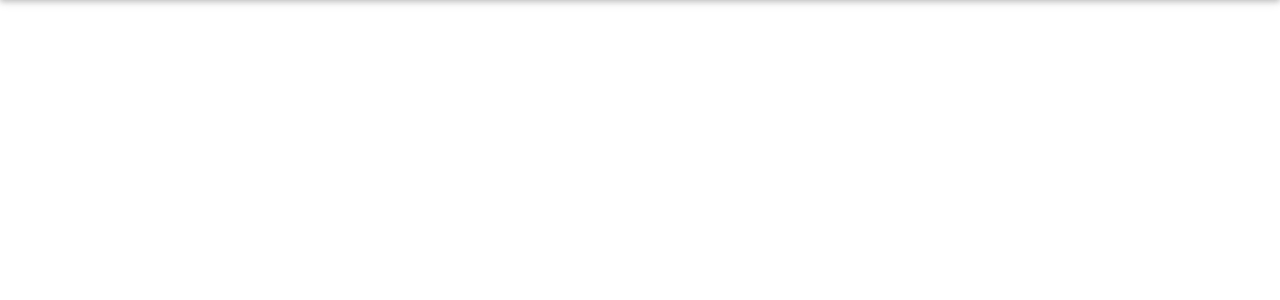
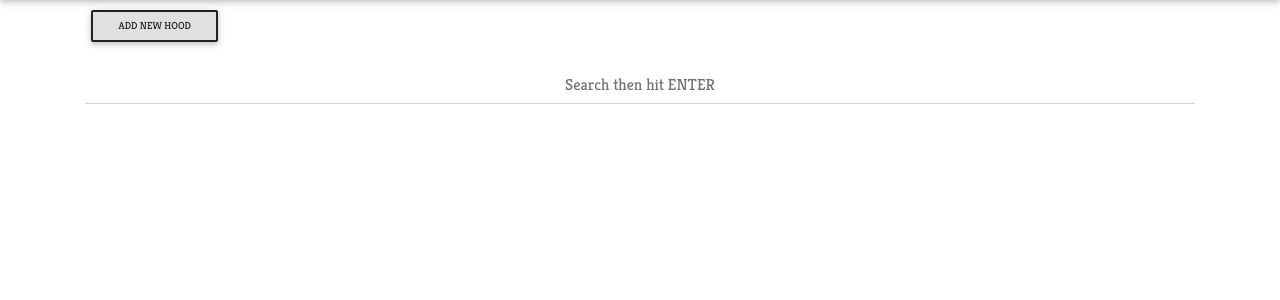
Before and after one commit to jusinam/Hood, a Django app: a page that uses templates/home.html in a window 1280 px wide. Shown: the part 56-356 px from the top of the page. Run offline with Django 3.2, Linux system fonts and the light colour scheme; data that the repository does not hold is empty; some libraries are stand-ins or nearby versions.

Commit message:
add more content to display all added hoods

```diff
--- a/templates/home.html
+++ b/templates/home.html
@@ -3,17 +3,46 @@
 {% block content %}
 <div class="container">
 
-    {% if user.is_authenticated %}
-    <form action="">
-        <div class="input-group md-form form-sm mb-4">
-            <input class="form-control my-0 py-0 red-border" type="text" placeholder="Search" aria-label="Search">
-            <div class="input-group-append">
-              <span class="input-group-text dark lighten-3" id="basic-text1"><i class="fas fa-search text-dark"
-                  aria-hidden="true"></i></span>
-            </div>
+   <p> <a class=" btn btn-sm align-middle btn-light btn-outline-dark waves-effect" href="{% url 'new-hood' %}">Add New Hood</a>
+     <form class="" method="get" action="{% url 'search' %}">
+        {% csrf_token %}
+        <div class="md-form my-0">
+            <input class="form-control mr-sm-2 text-center" type="text" placeholder="Search then hit ENTER" name="title" aria-label="Search">
+        </div>
+    </form>
+   </p>
+
+      <div class="row">
+          {% for hood in all_hoods %}
+          <div class="col-md-6" >
+
+      <!-- Card -->
+<div class="card" style="max-width: 50rem;">
+
+    <!-- Card image -->
+    <img class="card-img-top" src="{{hood.logo.url}}" alt="{{hood.name}}">
+
+    <!-- Card content -->
+    <div class="card-body rgba-brown-light p-3">
+       <span> <strong>Hood :</strong> {{hood.name}} </span>  <span class="text-right" style="margin-left: 30%;"> <strong>Locale :</strong> {{hood.location}}</span>
+        {% if request.user.profile.neighbourhood  == hood %}
+        <p class="text-center"></p>  <a href="{% url 'leave-hood'  hood.id %}" class="btn btn-outline-danger btn-md">Leave Hood</a>
+          <a href="{% url 'unhood' user.profile.neighbourhood.id %}" class="btn btn-md btn-outline-dark" style="margin-left: 28%;">Explore Hood</a></p>
+
+          {% elif not request.user.profile.neighbourhood %}
+          <a href="{% url 'join-hood'  hood.id %}" class="btn btn-outline-primary btn-md">Join Hood</a>
+          {% endif %}
+    </div>
+    <p class="card-text bd-highlight p-2">{{ hood.description }}</p>
+
+  </div>
+  <!-- Card -->
           </div>
-      </form>
-      {% endif %}
+
+
+          {% endfor %}
+      </div>
+
 
 
 </div>
```
